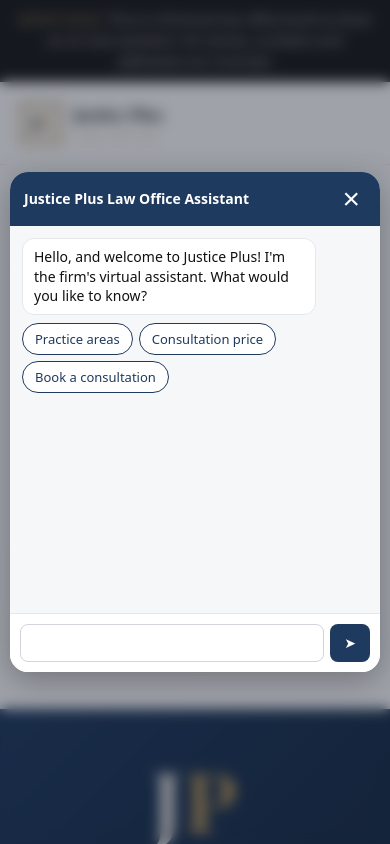
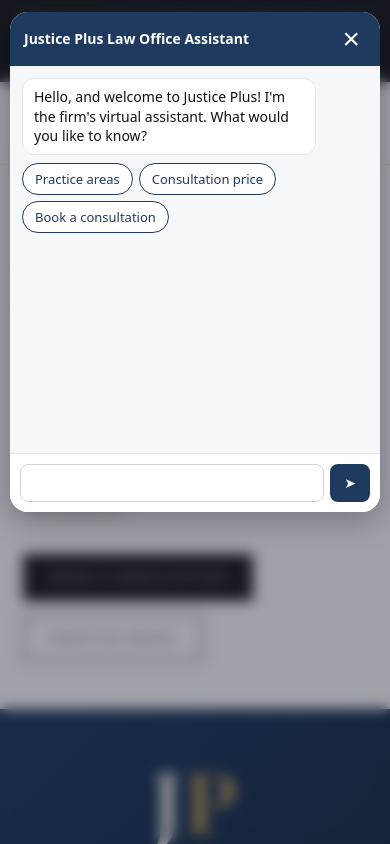
Before and after one commit to mihajlosavovic5-lab/ai-chat-template, a website: page demo/advokat-en.html in a window 390 px wide. Both pictures are taken after a click on the button "Justice Plus Law Office Assistant". Shown: the top 844 px of the page. Drawn offline with nearby package versions, Linux system fonts and the light colour scheme.

Commit message:
Widget mobile: pin card top, only height follows the keyboard
Co-Authored-By: Claude Sonnet 5.5 <noreply@anthropic.com>
Claude-Session: https://claude.ai/code/session_01CaUFbWcpvvShSYZGW2JXTG

```diff
--- a/demo/advokat-en.html
+++ b/demo/advokat-en.html
@@ -210,7 +210,7 @@
   /* Instant chat icon: inline (no network wait); the full chat loads right after. */
   (function () {
     var d = document, c = {
-      src: "../widget/widget.js?v=20261115d",
+      src: "../widget/widget.js?v=20261115e",
       endpoint: "/api/chat",
       title: "Justice Plus Law Office Assistant",
       greeting: "Hello, and welcome to Justice Plus! I'm the firm's virtual assistant. What would you like to know?",
--- a/widget/widget.js
+++ b/widget/widget.js
@@ -40,7 +40,7 @@
     ".aic-ov.open{opacity:1;pointer-events:auto}" +
     "@media (max-width:600px){" +
       ".aic-ov{display:block}" +
-      ".aic-box{left:10px;right:10px;width:auto;max-width:none;top:var(--aic-top,10vh);bottom:auto;height:var(--aic-h,70vh);max-height:none;border-radius:18px;transition:top .3s cubic-bezier(.2,.8,.2,1),height .3s cubic-bezier(.2,.8,.2,1)}" +
+      ".aic-box{left:10px;right:10px;width:auto;max-width:none;top:var(--aic-top,10vh);bottom:auto;height:var(--aic-h,70vh);max-height:none;border-radius:18px;transition:height .22s ease-out}" +
       ".aic-box.open{animation:aic-pop-m .34s cubic-bezier(.2,.8,.2,1) both}" +
       ".aic-box.closing{animation:aic-out-m .2s ease-in forwards}" +
       "@keyframes aic-pop-m{from{opacity:0;transform:translateY(24px) scale(.97)}to{opacity:1;transform:none}}" +
@@ -161,10 +161,10 @@
       box.style.removeProperty("--aic-top");
       return;
     }
-    var h = Math.min(500, vv.height - 20);
-    var top = vv.offsetTop + Math.max(10, (vv.height - h) / 2);
+    // naslov kartice je uvek na istom mestu; menja se samo visina (donja ivica prati tastaturu)
+    var h = Math.min(500, vv.height - 24);
     box.style.setProperty("--aic-h", Math.round(h) + "px");
-    box.style.setProperty("--aic-top", Math.round(top) + "px");
+    box.style.setProperty("--aic-top", Math.round(vv.offsetTop + 12) + "px");
   }
   // posle glatke promene visine, poruke ostaju skrolovane do dna
   box.addEventListener("transitionend", function () { msgs.scrollTop = msgs.scrollHeight; });
```
Also changed, not shown: demo/advokat.html (+1 -1 lines), demo/index.html (+1 -1 lines), demo/ordinacija-en.html (+1 -1 lines), demo/ordinacija.html (+1 -1 lines).
